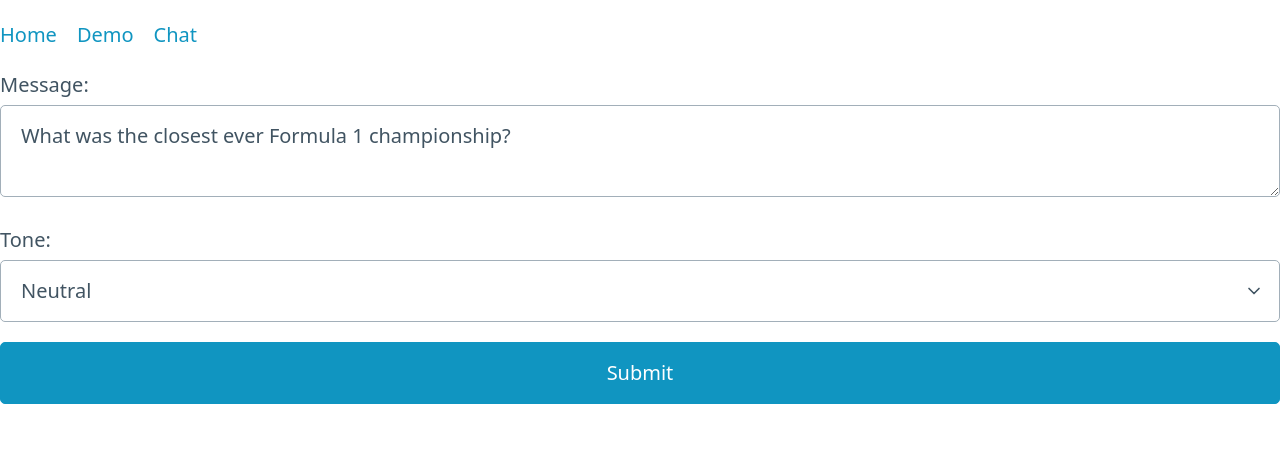
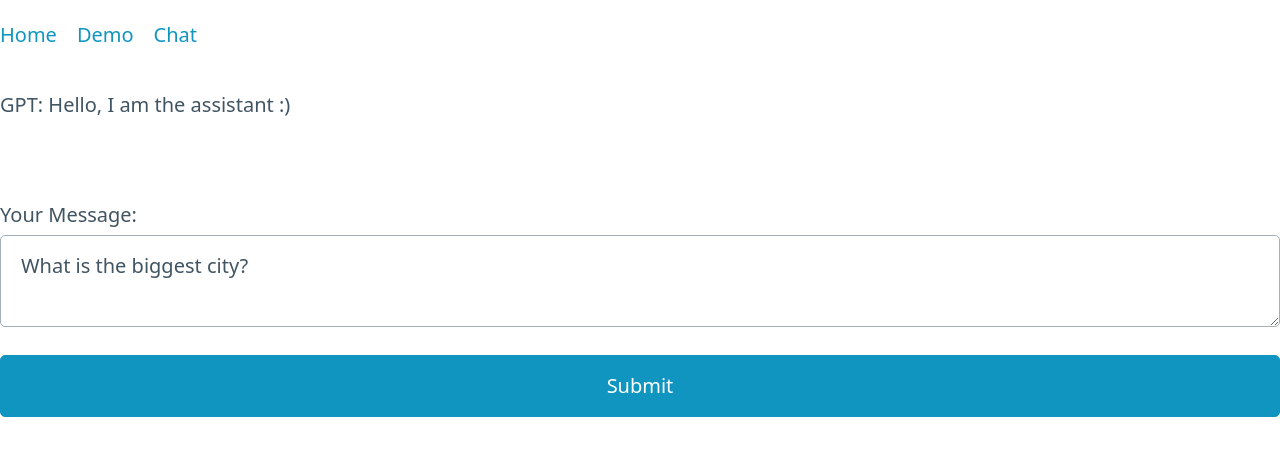
Before and after one commit to collardeau/sveltekit-test, a SvelteKit app: page /chat in a window 1280 px wide. Shown: the top 456 px of the page. Built offline with nearby package versions, Linux system fonts and the light colour scheme.

Commit message:
working chat with system tone

```diff
--- /dev/null
+++ b/src/lib/db/mock.js
@@ -0,0 +1,80 @@
+let lastId = 1;
+
+let messages = [
+	{
+		id: 1,
+		role: 'assistant',
+		content: 'Hello, how can I assist you today?'
+	}
+	// {
+	// 	id: 2,
+	// 	role: 'user',
+	// 	content: 'I need help with my account, it seems to be locked out.'
+	// },
+	// {
+	// 	id: 3,
+	// 	role: 'assistant',
+	// 	content: 'Sure, I can help you with that. Can you please provide me with your account details?'
+	// },
+];
+
+/**
+ * Returns the messages array.
+ * @returns {Array} The messages array.
+ */
+export async function getMessages() {
+	return messages;
+}
+
+/**
+ * Adds a new message to the messages array.
+ * @param {Object} message - The message to add.
+ * @returns {Boolean} Returns true if the message was added successfully.
+ */
+export async function addMessage(message) {
+	lastId++;
+	message.id = lastId;
+	messages.push(message);
+	return true;
+}
+
+/**
+ * Deletes a message from the messages array.
+ * @param {Number} id - The ID of the message to delete.
+ * @returns {Boolean} Returns true if the message was deleted successfully, or false if the message was not found.
+ */
+export async function deleteMessage(id) {
+	const index = messages.findIndex((message) => message.id === id);
+	if (index === -1) {
+		console.log(`Message with ID ${id} not found`);
+		return false;
+	}
+	messages.splice(index, 1);
+	return true;
+}
+
+/**
+ * Updates a message in the messages array.
+ * @param {Number} id - The ID of the message to update.
+ * @param {Object} updatedMessage - The updated message object.
+ * @returns {Boolean} Returns true if the message was updated successfully, or false if the message was not found.
+ */
+export async function updateMessage(id, updatedMessage) {
+	const index = messages.findIndex((message) => message.id === id);
+	if (index === -1) {
+		console.log(`Message with ID ${id} not found`);
+		return false;
+	}
+	messages[index] = { ...messages[index], ...updatedMessage };
+	return true;
+}
+
+/**
+ * Resets the messages array to an empty array.
+ * @returns {Boolean} Returns true.
+ */
+export function resetMessages() {
+	messages = [];
+	lastId = 0;
+	return true;
+}
--- a/src/lib/openai/chatgpt.js
+++ b/src/lib/openai/chatgpt.js
@@ -19,6 +19,14 @@ export default async function gpt(
 
 	// Convert the input to an array, if necessary
 	let userInput = Array.isArray(chatMessages) ? chatMessages : [chatMessages];
+
+	// Extract only the 'model' and 'content' properties from each message object
+	userInput = userInput.map((message) => {
+		return {
+			model: message.model,
+			content: message.content
+		};
+	});
 
 	// Validate input messages and accumulate character count
 	let characterCount = 0;
--- a/src/routes/api/gpt/+server.js
+++ b/src/routes/api/gpt/+server.js
@@ -1,15 +1,16 @@
 import { json } from '@sveltejs/kit';
 import gpt from '$lib/openai/chatgpt';
+import { addMessage, getMessages } from '$lib/db/mock.js';
 
 export const POST = async ({ request }) => {
 	try {
 		// throw new Error('Oops, something went wrong!');
 		const { tone, content } = await request.json();
-		const msgs = [
-			{ role: 'system', content: `use a ${tone} tone` },
-			{ role: 'user', content }
-		];
+		await addMessage({ role: 'user', content });
+		let msgs = await getMessages();
+		msgs = [{ role: 'system', content: `use a ${tone} tone` }, ...msgs]; // maybe just put it last?
 		const chatResponse = await gpt(msgs);
+		await addMessage(chatResponse);
 		return json({ success: true, chatResponse });
 	} catch (error) {
 		console.log(error.message);
--- /dev/null
+++ b/src/routes/chat/+page.server.js
@@ -0,0 +1,12 @@
+import { getMessages, resetMessages, addMessage } from '$lib/db/mock.js';
+
+export const load = async () => {
+	// mock db reset
+	resetMessages();
+	addMessage({ role: 'assistant', content: 'Hello, I am the assistant :)' });
+	// get the messages
+	const messages = await getMessages();
+	return {
+		messages
+	};
+};
--- a/src/routes/chat/+page.svelte
+++ b/src/routes/chat/+page.svelte
@@ -1,11 +1,15 @@
 <script>
+	export let data;
+
+	// loaded data
+	let msgs = data.messages || [];
+
+	// ui state
+	let loading = false;
+
 	// form data
 	let tone = 'neutral';
-	let content = 'What was the closest ever Formula 1 championship?';
-
-	// state
-	let loading = false;
-	let answer = '';
+	let content = 'What is the biggest city?';
 
 	async function handleSubmit() {
 		loading = true;
@@ -18,8 +22,9 @@
 				body: JSON.stringify({ tone, content })
 			});
 			const data = await response.json();
+			const answer = data.chatResponse.content;
+			msgs = [...msgs, { role: 'user', content }, { role: 'assistant', content: answer }];
 			content = '';
-			answer = data.chatResponse.content;
 			loading = false;
 			console.log('Response:', data);
 		} catch (error) {
@@ -29,27 +34,41 @@
 	}
 </script>
 
+<section>
+	{#each msgs as msg}
+		<div class="message">
+			<p>
+				{msg.role === 'assistant' ? 'GPT' : 'You'}: {msg.content}
+			</p>
+		</div>
+	{/each}
+</section>
+
+<section>
+	<section>
+		{#if loading}
+			<div>Loading...</div>
+		{/if}
+	</section>
 	<form on:submit|preventDefault={handleSubmit}>
-	<label for="content">Message:</label>
+		<label for="content">Your Message:</label>
 		<textarea id="input-text" bind:value={content} />
-	<label for="tone">Tone:</label>
+		<!-- <label for="tone">Tone:</label>
 		<select id="tone" bind:value={tone}>
 			<option value="neutral">Neutral</option>
 			<option value="positive">Positive</option>
 			<option value="negative">Negative</option>
-	</select>
+		</select> -->
 		<button type="submit">Submit</button>
 	</form>
+</section>
 
-<br />
+<style>
+	.message {
+		margin: 1rem 0;
+	}
 
-<section>
-	{#if loading}
-		<div>Loading...</div>
-	{/if}
-	{#if answer}
-		<p>
-			{answer}
-		</p>
-	{/if}
-</section>
+	.message p {
+		margin: 0;
+	}
+</style>
```
Lines whose indentation alone changed are shown as unchanged.
